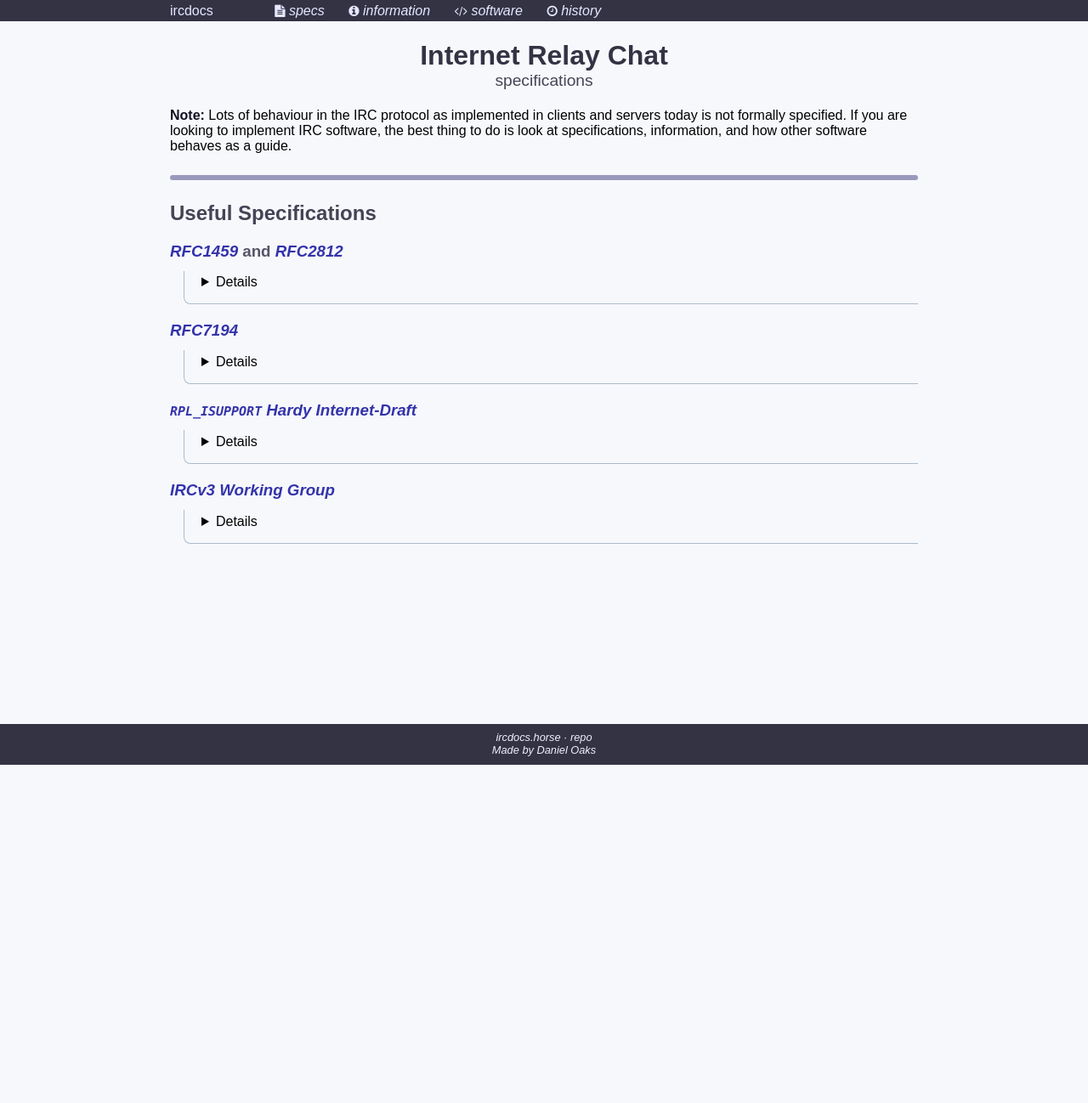
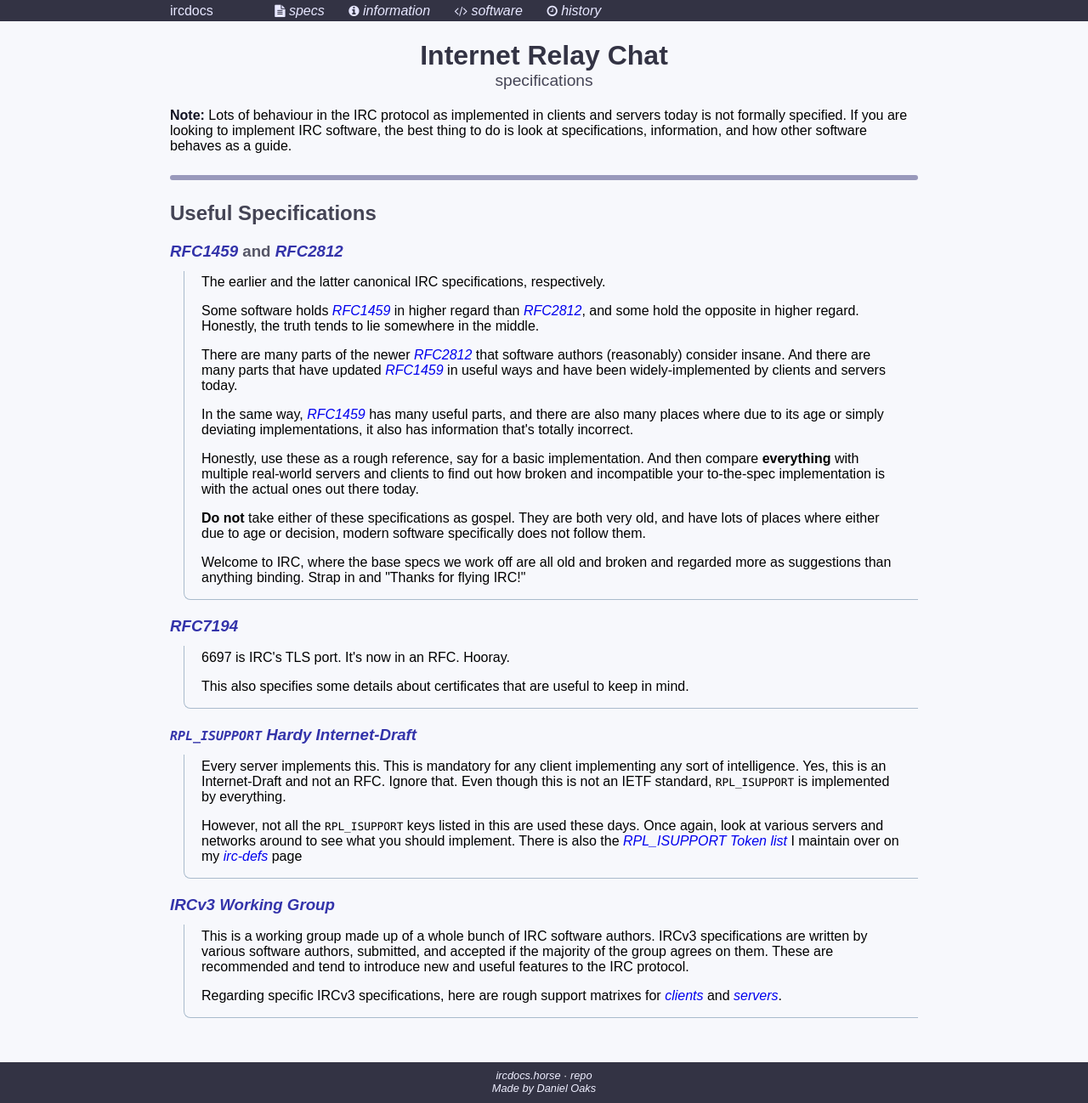
Before and after one commit to ircdocs/ircdocs.horse, a Jekyll site: the page built from specs/index.html, in a window 1280 px wide. Shown: the whole page at 85% size. Built offline with Jekyll 4.4.1, drawn with Linux system fonts in a browser that asks for light colours; nearby versions of some CDN libraries; library files that are not in the unit come from our copies; Markdown is read by kramdown in place of the engine named in the settings; before the commit the page ends 900 px from its top, so only the background shows below that.

Commit message:
Use div instead of details tag, expands everything out

```diff
--- a/css/screen.sass
+++ b/css/screen.sass
@@ -100,7 +100,7 @@ html, body
         h1, h2, h3
             margin-bottom: 0
 
-    details
+    details, .details
         margin: 0.75rem 0 0 1rem
         padding: 0.3rem 1.25rem 1rem
         border: #abc solid 1px
--- a/specs/index.html
+++ b/specs/index.html
@@ -20,12 +20,12 @@ title: IRC Specifications
 	<div class="name">
 		<h3><a href="http://tools.ietf.org/html/rfc1459">RFC1459</a> and <a href="http://tools.ietf.org/html/rfc2812">RFC2812</a></h3>
 	</div>
-	<details>
+	<div class="details">
 		<p>The earlier and the latter canonical IRC specifications, respectively.</p>
 
 		<p>Some software holds <a href="http://tools.ietf.org/html/rfc1459">RFC1459</a> in higher regard than <a href="http://tools.ietf.org/html/rfc2812">RFC2812</a>, and some hold the opposite in higher regard. Honestly, the truth tends to lie somewhere in the middle.</p>
 
-		<p>There are many parts of the newer <a href="http://tools.ietf.org/html/rfc2812">RFC2812</a> that software authors (reasonably) conside insane. And there are many parts that have updated <a href="http://tools.ietf.org/html/rfc1459">RFC1459</a> in useful ways and have been widely-implemented by clients and servers today.</p>
+		<p>There are many parts of the newer <a href="http://tools.ietf.org/html/rfc2812">RFC2812</a> that software authors (reasonably) consider insane. And there are many parts that have updated <a href="http://tools.ietf.org/html/rfc1459">RFC1459</a> in useful ways and have been widely-implemented by clients and servers today.</p>
 
 		<p>In the same way, <a href="http://tools.ietf.org/html/rfc1459">RFC1459</a> has many useful parts, and there are also many places where due to its age or simply deviating implementations, it also has information that's totally incorrect.</p>
 
@@ -34,38 +34,38 @@ title: IRC Specifications
 		<p><strong>Do not</strong> take either of these specifications as gospel. They are both very old, and have lots of places where either due to age or decision, modern software specifically does not follow them.</p>
 
 		<p>Welcome to IRC, where the base specs we work off are all old and broken and regarded more as suggestions than anything binding. Strap in and "Thanks for flying IRC!"</p>
-	</details>
+	</div>
 </div>
 
 <div class="link-block">
 	<div class="name">
 		<h3><a href="http://tools.ietf.org/html/rfc7194">RFC7194</a></h3>
 	</div>
-	<details>
+	<div class="details">
 		<p>6697 is IRC's TLS port. It's now in an RFC. Hooray.</p>
 
 		<p>This also specifies some details about certificates that are useful to keep in mind.</p>
-	</details>
+	</div>
 </div>
 
 <div class="link-block">
 	<div class="name">
 		<h3><a href="https://github.com/grawity/irc-docs/blob/master/client/RPL_ISUPPORT/draft-hardy-irc-isupport-00.txt"><span class="mono">RPL_ISUPPORT</span> Hardy Internet-Draft</a></h3>
 	</div>
-	<details>
+	<div class="details">
 		<p>Every server implements this. This is mandatory for any client implementing any sort of intelligence. Yes, this is an Internet-Draft and not an RFC. Ignore that. Even though this is not an IETF standard, <span class="mono">RPL_ISUPPORT</span> is implemented by everything.</p>
 
 		<p>However, not all the <span class="mono">RPL_ISUPPORT</span> keys listed in this are used these days. Once again, look at various servers and networks around to see what you should implement. There is also the <a href="http://danieloaks.net/irc-defs/defs/isupport.html">RPL_ISUPPORT Token list</a> I maintain over on my <a href="http://danieloaks.net/irc-defs/">irc-defs</a> page</p>
-	</details>
+	</div>
 </div>
 
 <div class="link-block">
 	<div class="name">
 		<h3><a href="http://ircv3.net/irc/">IRCv3 Working Group</a></h3>
 	</div>
-	<details>
+	<div class="details">
 		<p>This is a working group made up of a whole bunch of IRC software authors. IRCv3 specifications are written by various software authors, submitted, and accepted if the majority of the group agrees on them. These are recommended and tend to introduce new and useful features to the IRC protocol.</p>
 
 		<p>Regarding specific IRCv3 specifications, here are rough support matrixes for <a href="http://ircv3.net/software/clients.html">clients</a> and <a href="http://ircv3.net/software/servers.html">servers</a>.</p>
-	</details>
+	</div>
 </div>
```
Also changed, not shown: index.html (+8 -8 lines), info/index.html (+6 -6 lines).
